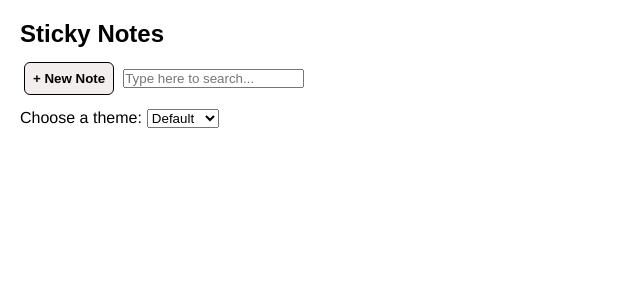
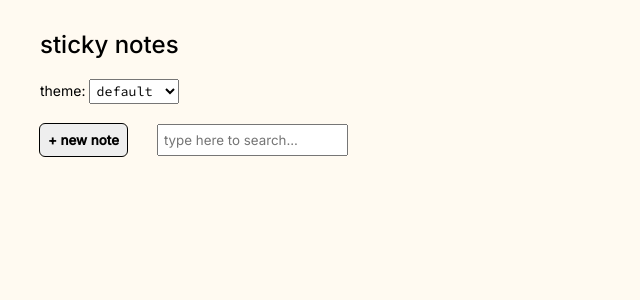
Before and after one commit to sheblair/sticky-notes, a React (Vite) app: page / in a window 1280 px wide. Shown: the top 300 px of the page, without its empty margins (0-640 px from the left). Built offline with nearby package versions, Linux system fonts and the light colour scheme.

Commit message:
added some css styles

```diff
--- a/index.html
+++ b/index.html
@@ -3,6 +3,10 @@
   <head>
     <meta charset="UTF-8" />
     <link rel="icon" type="image/svg+xml" href="/vite.svg" />
+    <link rel="preconnect" href="https://fonts.googleapis.com">
+    <link rel="preconnect" href="https://fonts.gstatic.com" crossorigin>
+    <link href="https://fonts.googleapis.com/css2?family=Inter:wght@300;400;500&display=swap" rel="stylesheet">
+    <link href="https://fonts.googleapis.com/css2?family=Source+Code+Pro&display=swap" rel="stylesheet">
     <meta name="viewport" content="width=device-width, initial-scale=1.0" />
     <title>Sticky Notes</title>
   </head>
--- a/src/App.css
+++ b/src/App.css
@@ -1,41 +1,154 @@
-#root {
-  max-width: 1280px;
-  margin: 0 auto;
-  padding: 2rem;
-  text-align: center;
+* {
+  margin: 0;
+  padding: 0;
+  box-sizing: border-box;
 }
 
-.logo {
-  height: 6em;
-  padding: 1.5em;
-  will-change: filter;
-}
-.logo:hover {
-  filter: drop-shadow(0 0 2em #646cffaa);
-}
-.logo.react:hover {
-  filter: drop-shadow(0 0 2em #61dafbaa);
+body {
+  -webkit-font-smoothing: antialiased;
+  -moz-osx-font-smoothing: grayscale;
+  font-family: 'Inter', sans-serif;
+  font-size: 16px;
+  background-color: rgb(255, 250, 241);
 }
 
-@keyframes logo-spin {
-  from {
-    transform: rotate(0deg);
+input,
+textarea {
+  outline: none;
+  resize: none;
+}
+
+input.search::placeholder {
+  text-transform: lowercase;
+  font-family: 'Inter', sans-serif;
+}
+
+.header-wrapper {
+  display: flex;
+  flex-direction: column;
+  align-items: center;
+  margin: 20px 0;
+}
+
+.header-title {
+  font-size: 1.5rem;
+  text-transform: lowercase;
+  font-family: 'Inter', sans-serif;
+  font-weight: 500;
+  margin: 10px 0;
+}
+
+.search-wrapper {
+  display: flex;
+  flex-direction: column;
+  margin: 10px 0;
+}
+
+.search, .add-new {
+  margin: 10px 0;
+}
+
+.search {
+  padding: 5px;
+  flex-grow: 1;
+  max-width: 300px;
+}
+
+.add-new {
+  border-radius: 5px;
+  cursor: pointer;
+  padding: 8px;
+  font-family: 'Inter', sans-serif;
+  font-weight: bolder;
+  outline: 1px solid black;
+  border: none;
+  text-transform: lowercase;
+}
+
+.select-theme-wrapper {
+  margin-top: 10px;
+}
+
+.select-theme-wrapper label {
+  font-size: .875rem;
+}
+
+.select-menu {
+  cursor: pointer;
+  padding: 2px;
+  font-family: 'Source Code Pro', monospace;
+}
+
+.notes-list {
+  display: flex;
+  flex-wrap: wrap;
+  justify-content: center;
+  padding: 10px;
+  margin: 0;
+}
+
+.note {
+  width: 200px;
+  height: 200px;
+  margin: 10px;
+  border: 1px solid grey;
+  box-shadow: 2px 2px 3px #d3d3d3;
+  border-radius: 5px;
+  display: flex;
+  flex-direction: column;
+  position: relative;
+}
+
+.note-title,
+.note-body {
+  width: 100%;
+  padding: 8px 14px;
+  background: transparent;
+  border: none;
+  font-family: 'Inter', sans-serif;
+}
+
+.note-title {
+  font-size: 16px;
+  font-weight: bold;
+  border: none;
+}
+
+.note-body {
+  flex-grow: 1;
+  font-size: 14px;
+}
+
+.note-delete {
+  position: absolute;
+  top: 5px;
+  right: 5px;
+  font-size: 15px;
+  color: lightgrey;
+  padding: 5px;
+}
+
+.note-delete:hover {
+  color: black;
+  cursor: pointer;
+}
+
+@media screen and (min-width: 800px) {
+  .header-wrapper {
+    align-items: flex-start;
+    margin: 20px 40px;
   }
-  to {
-    transform: rotate(360deg);
+
+  .search-wrapper {
+    flex-direction: row;
+  }
+
+  .add-new {
+    margin-right: 30px;
+  }
+
+  .notes-list {
+    justify-content: flex-start;
+    margin: 0 20px;
   }
 }
-
-@media (prefers-reduced-motion: no-preference) {
-  a:nth-of-type(2) .logo {
-    animation: logo-spin infinite 20s linear;
-  }
-}
-
-.card {
-  padding: 2em;
-}
-
-.read-the-docs {
-  color: #888;
-}
--- a/src/App.jsx
+++ b/src/App.jsx
@@ -33,22 +33,22 @@ export default function App() {
   const themeOptions = [
     {
       id: "default",
-      name: "Default",
+      name: "default",
       value: "rgb(255, 255, 224)",
     },
     {
       id: "pink",
-      name: "Angel",
+      name: "angel",
       value: "ffe6e9",
     },
     {
       id: "green",
-      name: "Garden",
+      name: "garden",
       value: "fffacd",
     },
     {
       id: "lavender",
-      name: "Stardust",
+      name: "stardust",
       value: "fde6ff",
     },
   ];
--- a/src/components/Header.jsx
+++ b/src/components/Header.jsx
@@ -14,23 +14,29 @@ export default function Header({
   return (
     <header className="header-wrapper">
       <h1 className="header-title">Sticky Notes</h1>
+      <OptionsList
+        switchTheme={switchTheme}
+        themeOptions={themeOptions}
+        selectedThemeOption={selectedThemeOption}
+      />
       <aside className="search-wrapper">
-        <button onClick={addNote} className="add-new">
+        <button
+          onClick={addNote}
+          className="add-new"
+          style={{ backgroundColor: "#eee" }}
+        >
           + New Note
         </button>
+        <label htmlFor="search"></label>
         <input
           className="search"
+          id="search"
           type="text"
           placeholder="Type here to search..."
           value={searchText}
           onChange={callSearch}
         />
       </aside>
-      <OptionsList
-        switchTheme={switchTheme}
-        themeOptions={themeOptions}
-        selectedThemeOption={selectedThemeOption}
-      />
     </header>
   );
 }
--- a/src/components/OptionsList.jsx
+++ b/src/components/OptionsList.jsx
@@ -11,7 +11,7 @@ export default function OptionsList({
 
   return (
     <div className="select-theme-wrapper">
-      <label htmlFor="theme">Choose a theme:</label>
+      <label htmlFor="theme">theme: </label>
       <select
         name="theme"
         id="theme"
--- a/src/index.css
+++ /dev/null
@@ -1,116 +0,0 @@
-* {
-  margin: 0;
-  padding: 0;
-  box-sizing: border-box;
-}
-
-body {
-  -webkit-font-smoothing: antialiased;
-  -moz-osx-font-smoothing: grayscale;
-  font-family: 'Helvetica', sans-serif;
-  font-size: 16px;
-}
-
-input,
-textarea {
-  outline: none;
-  resize: none;
-}
-
-.header-title {
-  font-family: 'Arial', sans-serif;
-  font-weight: 700;
-  font-size: 1.5rem;
-  margin: 20px 0 0 20px;
-}
-
-.header-wrapper {
-  display: flex;
-  flex-direction: column;
-  align-items: flex-start;
-}
-
-.search-wrapper {
-  margin: 10px 0 0 20px;
-}
-
-.search, .add-new {
-  margin: 5px;
-}
-
-.search {
-  flex-grow: 1;
-  max-width: 300px;
-}
-
-.add-new {
-  border-radius: 5px;
-  cursor: pointer;
-  padding: 8px;
-  font-weight: bolder;
-  background-color: #f2eeee;
-  outline: 1px solid black;
-  border: none;
-}
-
-.select-theme-wrapper {
-  margin: 10px 0 10px 20px;
-}
-
-.select-menu {
-  margin-left: 5px;
-  cursor: pointer;
-}
-
-.notes-list {
-  display: flex;
-  flex-wrap: wrap;
-  padding: 10px;
-  margin: 0;
-}
-
-.note {
-  width: 200px;
-  height: 200px;
-  margin: 10px;
-  border: 1px solid grey;
-  box-shadow: 2px 2px 3px #d3d3d3;
-  border-radius: 5px;
-  display: flex;
-  flex-direction: column;
-  position: relative;
-}
-
-.note-title,
-.note-body {
-  width: 100%;
-  padding: 8px 14px;
-  background: transparent;
-  border: none;
-  font-family: 'Helvetica', sans-serif;
-}
-
-.note-title {
-  font-size: 16px;
-  font-weight: bold;
-  border: none;
-}
-
-.note-body {
-  flex-grow: 1;
-  font-size: 14px;
-}
-
-.note-delete {
-  position: absolute;
-  top: 5px;
-  right: 5px;
-  font-size: 15px;
-  color: lightgrey;
-  padding: 5px;
-}
-
-.note-delete:hover {
-  color: black;
-  cursor: pointer;
-}
--- a/src/main.jsx
+++ b/src/main.jsx
@@ -1,7 +1,7 @@
 import React from "react";
 import ReactDOM from "react-dom/client";
 import App from "./App";
-import "./index.css";
+import "./App.css";
 
 ReactDOM.createRoot(document.getElementById("root")).render(
   <React.StrictMode>
```
